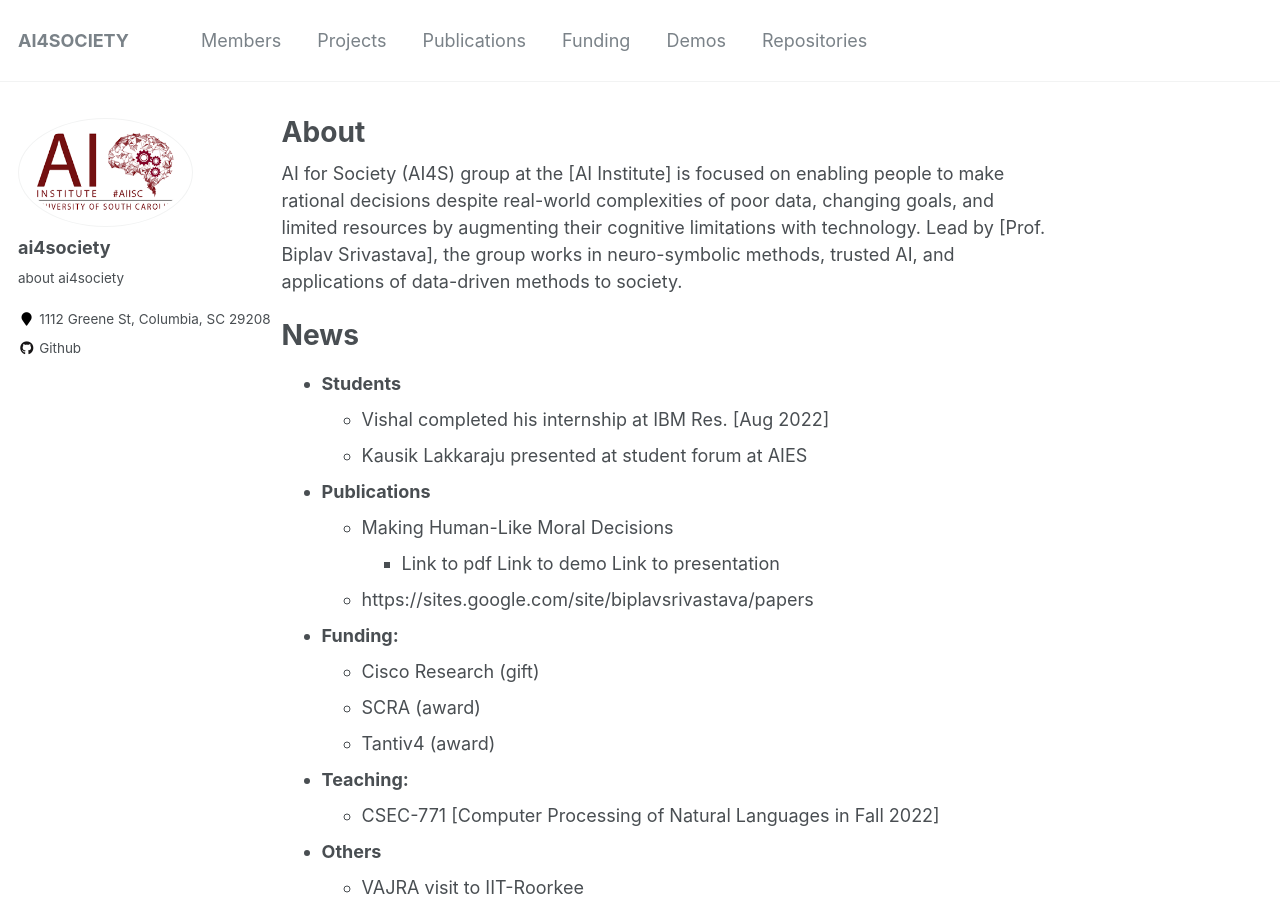
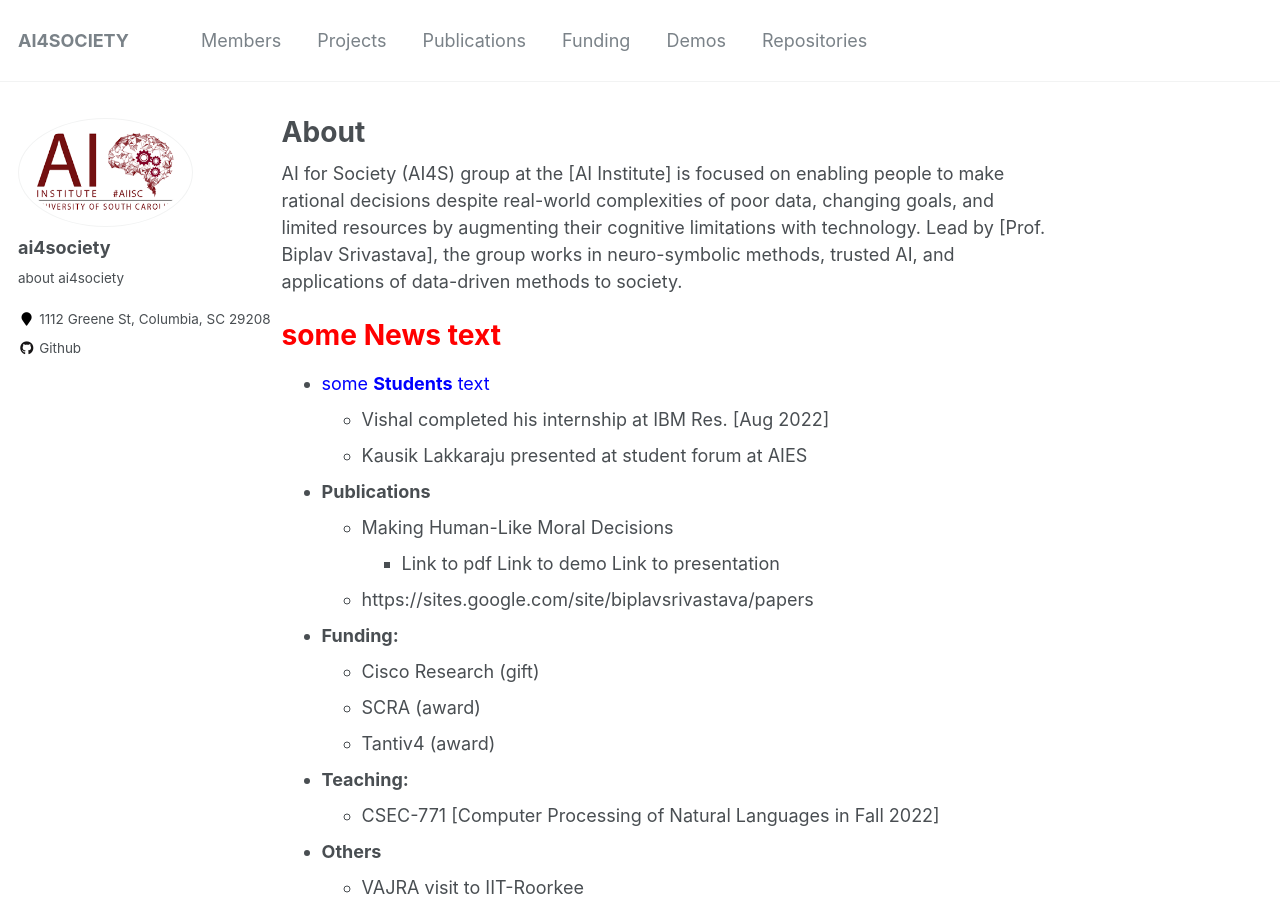
Before and after one commit to likitha-9/ai4society.github.io, a Jekyll site: the page built from _pages/about.md, in a window 1280 px wide and 900 px high. Built offline with Jekyll 4.4.1, drawn with Linux system fonts in a browser that asks for light colours.

```diff
--- a/_pages/about.md
+++ b/_pages/about.md
@@ -12,12 +12,12 @@
 
 
 
-News
+<span style="color:red">some **News** text</span>
 ======
 
 
 
- * **Students**
+ * <span style="color:blue">some **Students** text</span>
     * Vishal completed his internship at IBM Res. [Aug 2022]
     * Kausik Lakkaraju presented at student forum at AIES
  * **Publications**
```
